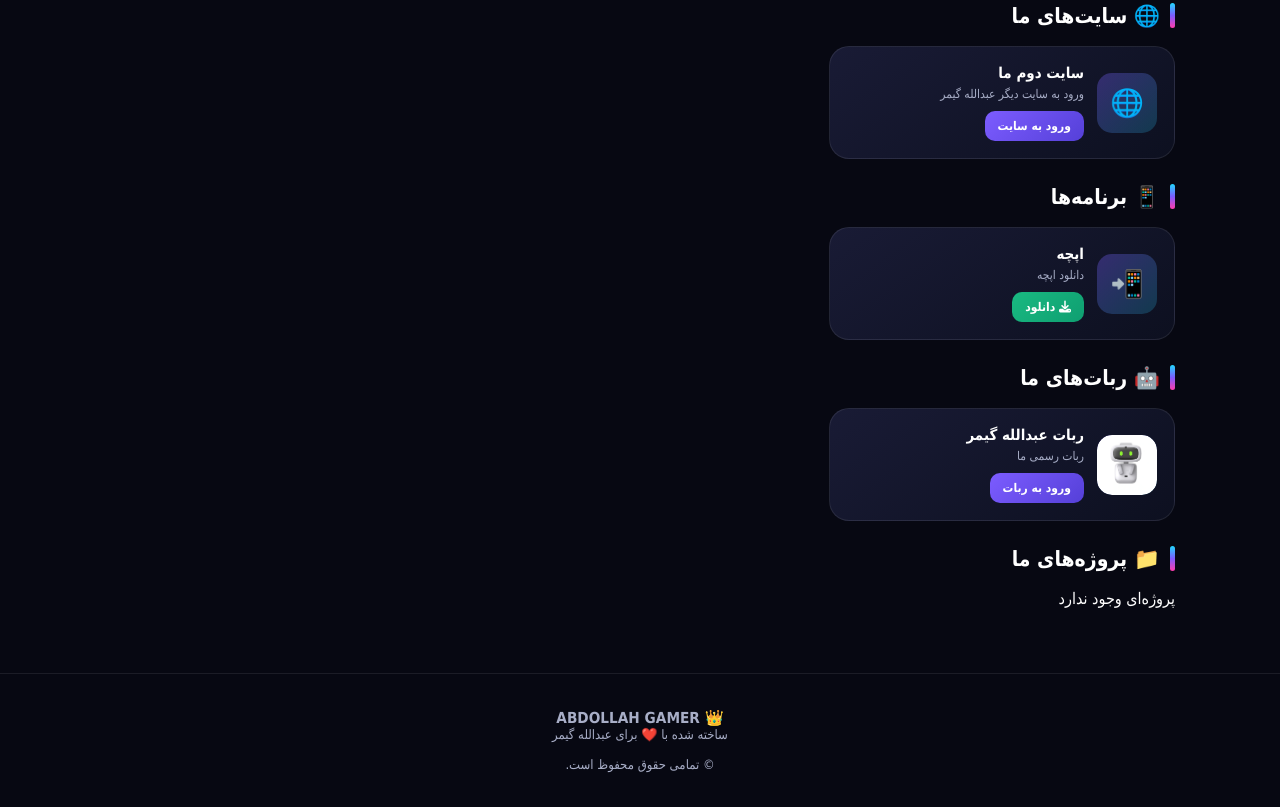
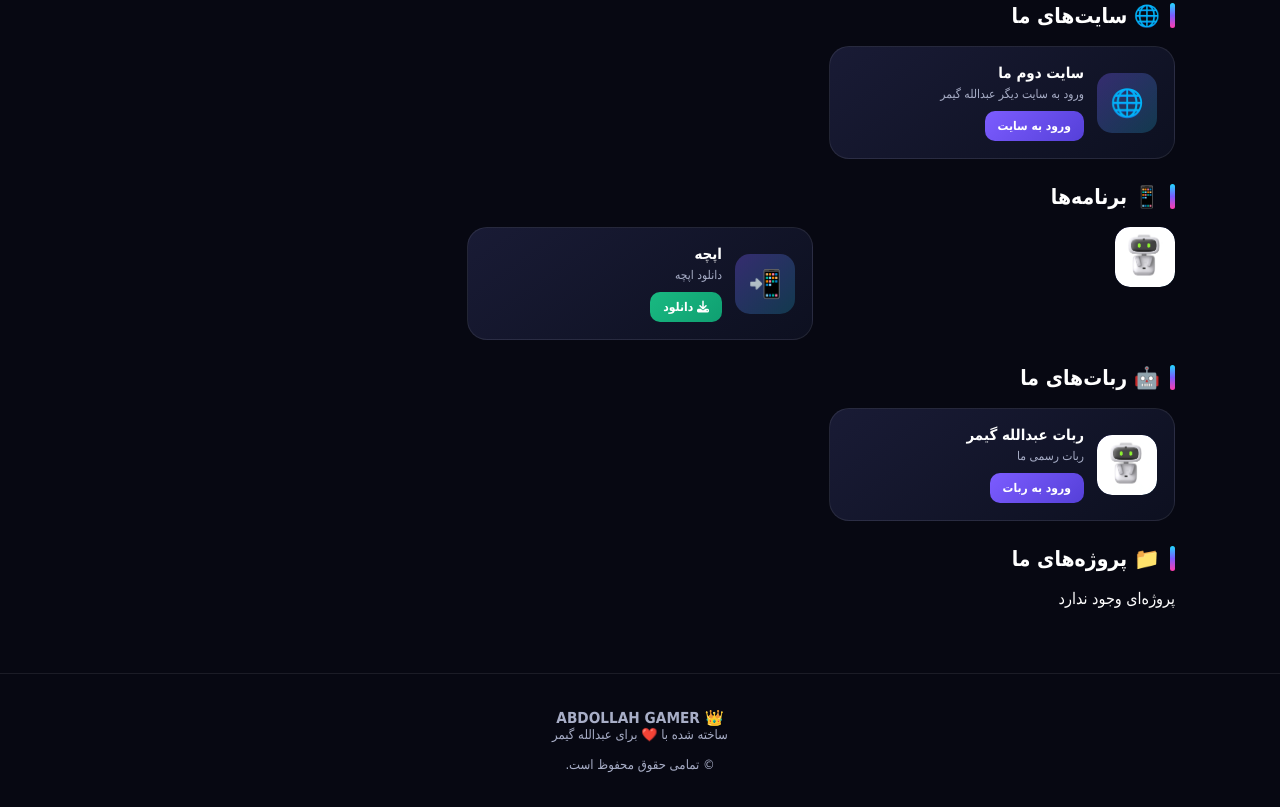
Before and after one commit to abdallhgamer/abdallhgamer.github.io, a plain HTML site: page index.html in a window 1280 px wide. Shown: the part 705-1512 px from the top of the page. Drawn offline with Linux system fonts and the light colour scheme; a small style sheet from the web is missing.

Commit message:
Update index.html

```diff
--- a/index.html
+++ b/index.html
@@ -347,7 +347,11 @@ footer strong {
 <h2 class="section-title">📱 برنامه‌ها</h2>
 
 <div class="cards">
+<div class="icon">
 
+    <img src="aibi-pocket-pet-ai-living.jpg" alt="ربات عبدالله گیمر">
+
+</div>
     <div class="card item" data-category="apps">
         <div class="icon">📲</div>
         <div class="details">
```
